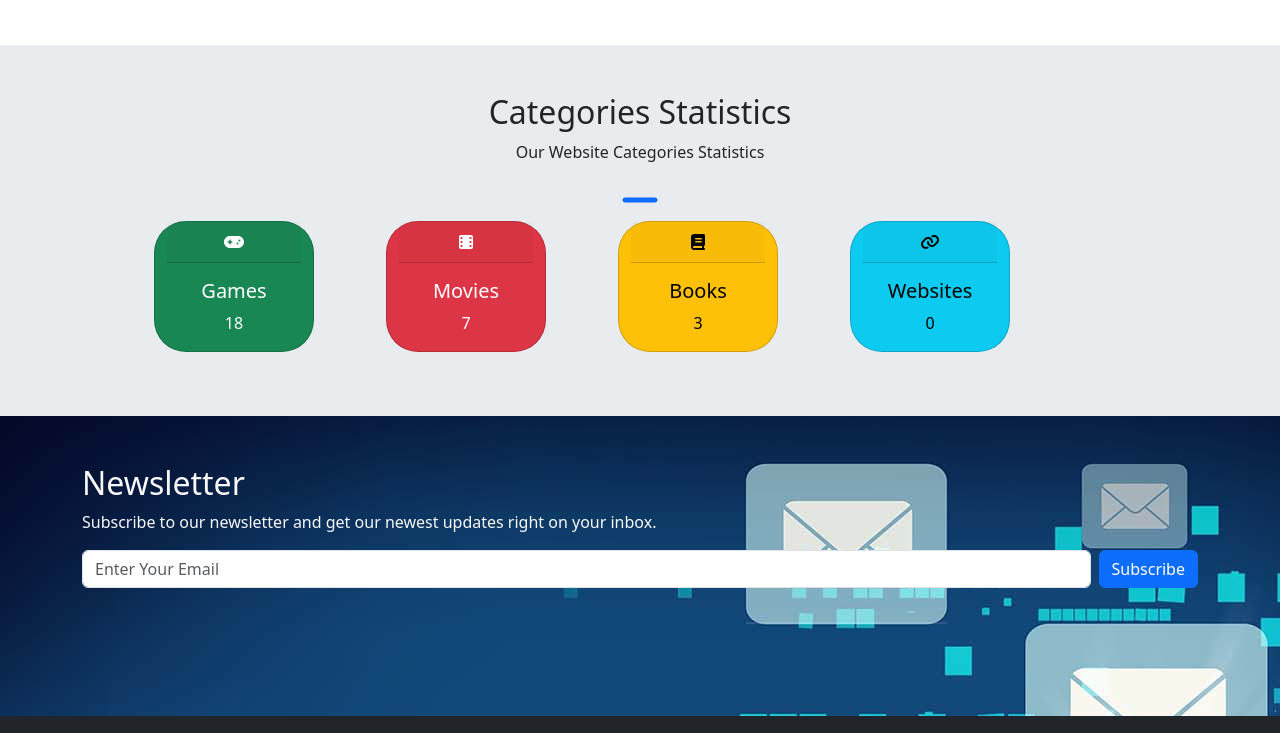
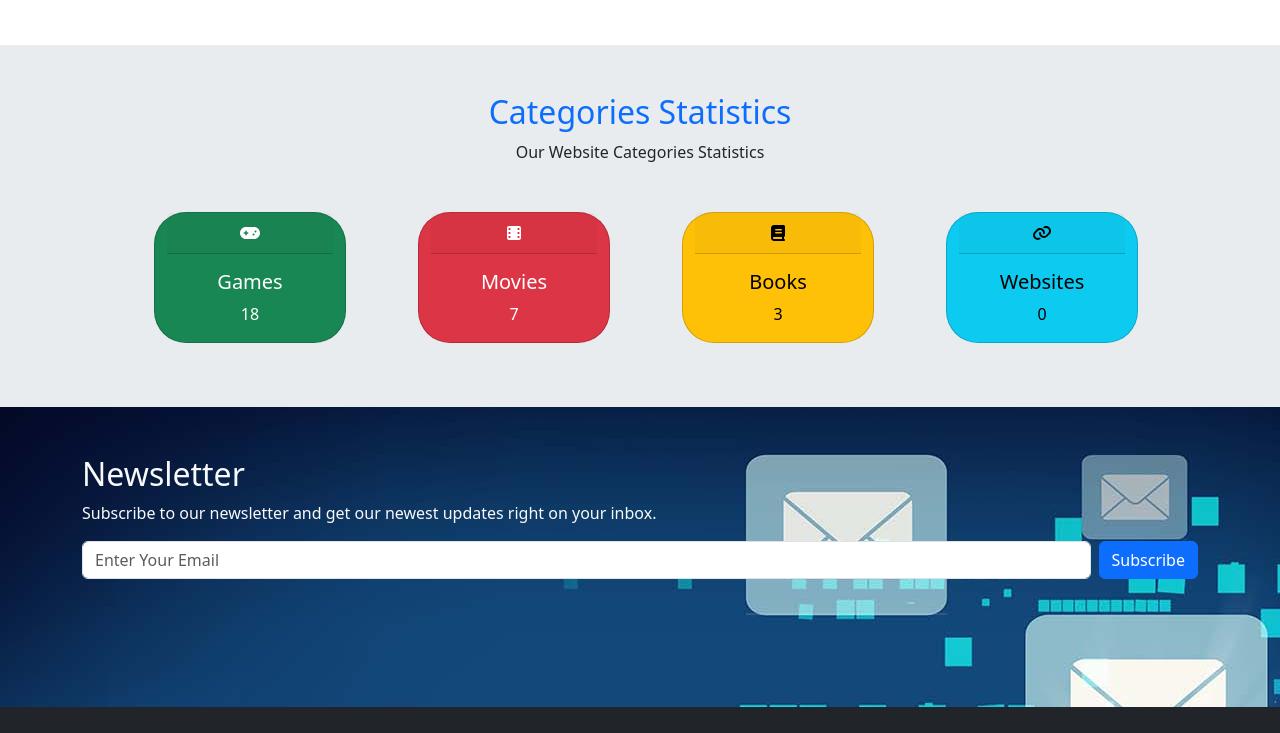
Before and after one commit to YoussefYaser11/elzero-clone, a plain HTML site: page index.html in a window 1280 px wide. Shown: the part 7231-7964 px from the top of the page. Drawn offline with nearby package versions, Linux system fonts and the light colour scheme.

Commit message:
Update index.html

```diff
--- a/index.html
+++ b/index.html
@@ -553,32 +553,31 @@
       <div class="container pt-5 pb-5">
         <div class="row">
           <div class="col-12">
-            <h2>Categories Statistics</h2>
+            <h2 class="text-primary">Categories Statistics</h2>
             <p>Our Website Categories Statistics</p>
-            <i class="fa-solid fa-minus fs-1 text-primary"></i>
-            <div class="row gap-5 ms-5">
-              <div class="card text-bg-success mb-3 rounded-5 ms-4" style="max-width: 10rem;">
+            <div class="row gap-5 ms-5 mt-5">
+              <div class="card text-bg-success mb-3 rounded-5 ms-4" style="max-width: 12rem;">
                 <div class="card-header"><i class="fa-solid fa-gamepad"></i></div>
                 <div class="card-body">
                   <h5 class="card-title">Games</h5>
                   <p class="card-text">18</p>
                 </div>
               </div>
-              <div class="card text-bg-danger mb-3 rounded-5 ms-4" style="max-width: 10rem;">
+              <div class="card text-bg-danger mb-3 rounded-5 ms-4" style="max-width: 12rem;">
                 <div class="card-header"><i class="fa-solid fa-film"></i></div>
                 <div class="card-body">
                   <h5 class="card-title">Movies</h5>
                   <p class="card-text">7</p>
                 </div>
               </div>
-              <div class="card text-bg-warning mb-3 rounded-5 ms-4" style="max-width: 10rem;">
+              <div class="card text-bg-warning mb-3 rounded-5 ms-4" style="max-width: 12rem;">
                 <div class="card-header"><i class="fa-solid fa-book"></i></div>
                 <div class="card-body">
                   <h5 class="card-title">Books</h5>
                   <p class="card-text">3</p>
                 </div>
               </div>
-              <div class="card text-bg-info mb-3 rounded-5 ms-4" style="max-width: 10rem;">
+              <div class="card text-bg-info mb-3 rounded-5 ms-4" style="max-width: 12rem;">
                 <div class="card-header"><i class="fa-solid fa-link"></i></div>
                 <div class="card-body">
                   <h5 class="card-title">Websites</h5>
```
